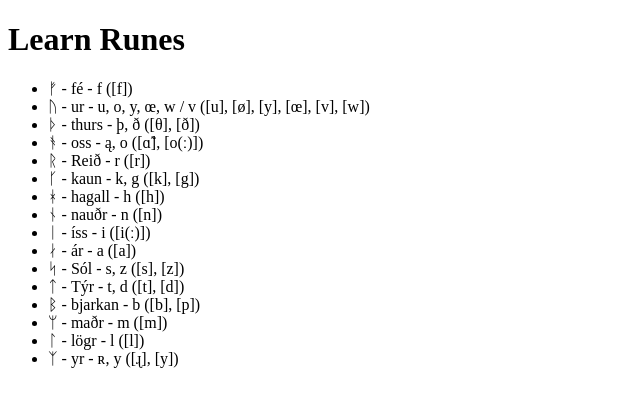
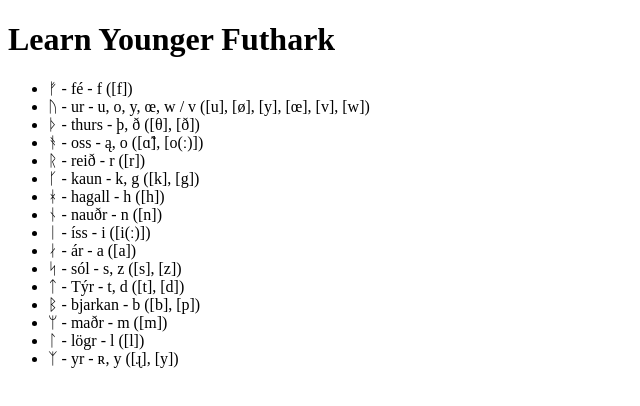
Before and after one commit to jamesrd/script-flashcards, a plain HTML site: page index.html in a window 1280 px wide. Shown: the whole page, without its empty margins (0-640 px from the left). Drawn offline with Linux system fonts and the light colour scheme.

Commit message:
Add configuration flow

```diff
--- a/index.html
+++ b/index.html
@@ -2,22 +2,18 @@
 <html>
 
 <head>
-	<title>Learn Runes</title>
+	<title>Learn</title>
 	<script type="text/javascript" src="startup.js"></script>
 </head>
 
 <body>
 	<div id="top-bar">
-		<h1>Learn Runes</h1>
+		<h1 id="top-bar-title"></h1>
 	</div>
 	<div id="content">
 		<ul id="symbols">
 		</ul>
 	</div>
-	<script type="text/javascript">
-		loadContent();
-
-	</script>
 </body>
 
 </html>
--- a/startup.js
+++ b/startup.js
@@ -1,14 +1,53 @@
-function loadContent() {
-	fetch("younger_futhark.json")
-		.then(response => response.json())
-		.then(items => show_items(items));
+var contentName;
+var contentItems;
+
+function initialize() {
+	// load configuration and setup
+	getConfiguration().then(setConfiguration);
 }
 
-function show_items(items) {
-	var rootEl = document.getElementById("symbols");
+function getConfiguration() {
+	return fetch("static/config.json").then(response => response.json());
+}
+
+async function setConfiguration(config) {
+	// later: add a content picker
+
+	var ci = config.contentFiles[0];
+	contentName = ci.name;
+
+	contentItems = await loadContent(ci.path);
+
+	update_titles();
+	showContentList(contentItems);
+}
+
+function update_titles() {
+	var newTitle = `Learn ${contentName}`;
+	document.title = newTitle;
+	var td = document.getElementById("top-bar-title");
+	td.textContent = newTitle;
+}
+
+function loadContent(contentPath) {
+	return fetch(contentPath)
+		.then(response => response.json())
+}
+
+function showContentList(items) {
+	var rootEl = document.getElementById("content");
+	while (rootEl.lastChild) {
+		rootEl.removeChild(rootEl.lastChild);
+	}
+	var ulEl = document.createElement("ul");
 	items.forEach(item => {
 		var iel = document.createElement("li");
 		iel.textContent = `${item.symbol} - ${item.name} - ${item.transcription} (${item.ipa})`;
-		rootEl.appendChild(iel);
+		ulEl.appendChild(iel);
 	});
+	rootEl.appendChild(ulEl);
 }
+
+window.onload = function() {
+	initialize();
+};
--- /dev/null
+++ b/static/config.json
@@ -0,0 +1,8 @@
+{
+	"contentFiles": [
+		{
+			"name": "Younger Futhark",
+			"path": "static/younger_futhark.json"
+		}
+	]
+}
--- a/younger_futhark.json
+++ b/static/younger_futhark.json
@@ -25,7 +25,7 @@
 	},
 	{
 		"symbol": "ᚱ",
-		"name": "Reið",
+		"name": "reið",
 		"transcription": "r",
 		"ipa": "[r]"
 	},
@@ -61,7 +61,7 @@
 	},
 	{
 		"symbol": "ᛋ",
-		"name": "Sól",
+		"name": "sól",
 		"transcription": "s, z",
 		"ipa": "[s], [z]"
 	},
```
Also changed, not shown: favicon.ico (added).
